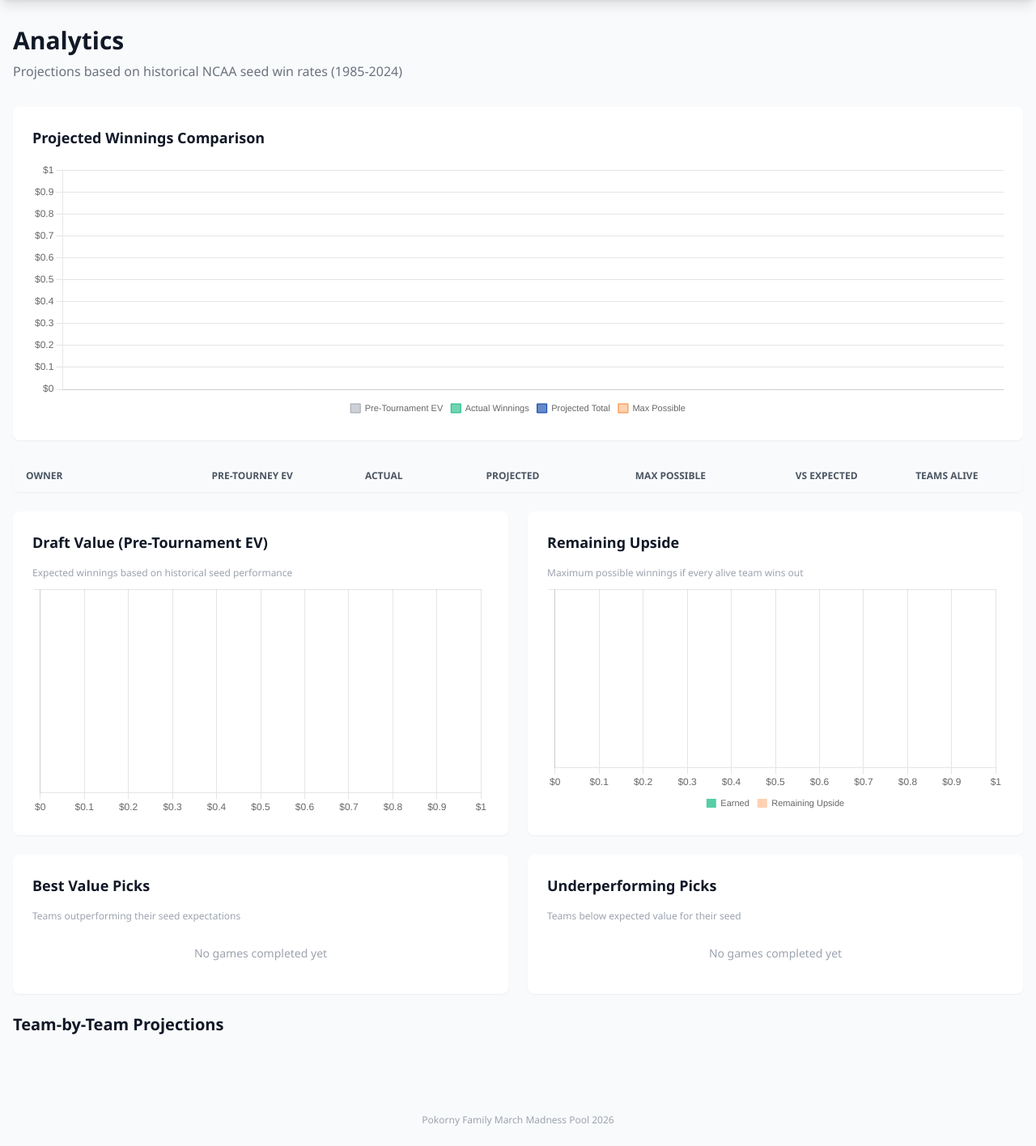
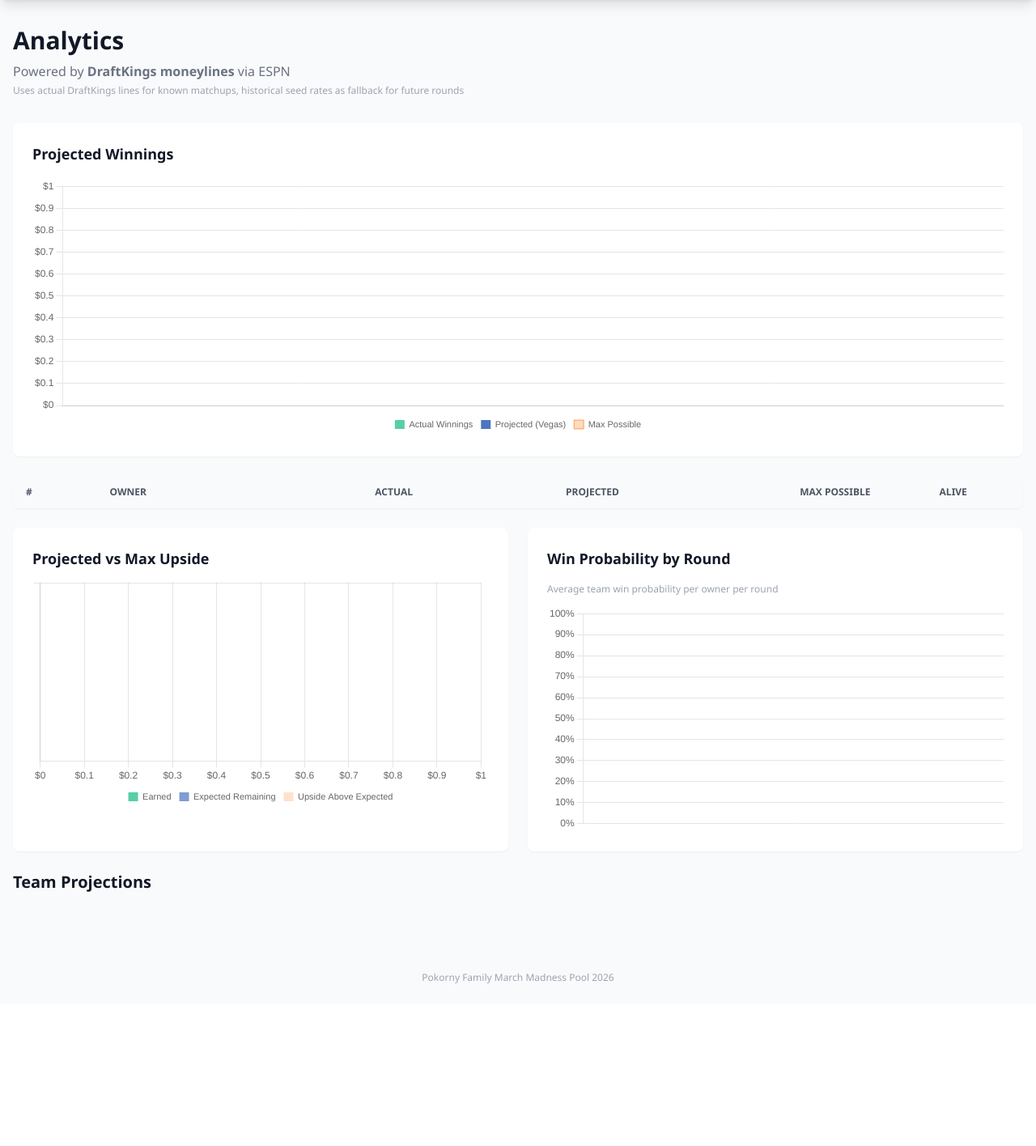
Before and after one commit to andrewrpokorny-source/march-madness-pool, a FastAPI app: page /analytics in a window 1280 px wide. Shown: the part 64-1480 px from the top of the page at 81% size. After the commit the page ends 1279 px from the top, so only its background shows below. Run offline with FastAPI, Linux system fonts and the light colour scheme; lists and menus that the app fills with data are empty; some libraries are stand-ins or nearby versions.

Commit message:
Upgrade analytics to use DraftKings Vegas odds from ESPN
- ESPN sync now captures moneyline odds and converts American odds
  to vig-removed implied win probabilities per game
- Analytics uses actual DraftKings lines for known matchups, falls
  back to historical seed rates only for future TBD rounds
- Per-team round-by-round win probabilities color-coded by source:
  yellow = Vegas, green = actual result, gray = seed fallback
- Current Vegas spread shown next to each team's upcoming game
- New "Win Probability by Round" line chart per owner
- Stacked upside chart: earned + expected remaining + upside

Co-Authored-By: Claude Opus 4.6 <noreply@anthropic.com>

```diff
--- a/app/templates/analytics.html
+++ b/app/templates/analytics.html
@@ -6,16 +6,22 @@
 <div class="mb-8">
     <h1 class="text-3xl font-bold text-gray-900 mb-2">Analytics</h1>
     <p class="text-gray-500">
-        Projections based on historical NCAA seed win rates (1985-2024)
+        Powered by <strong>DraftKings moneylines</strong> via ESPN
+        {% if data.games_with_odds > 0 %}
+        &mdash; {{ data.games_with_odds }}/{{ data.total_games }} games with Vegas odds
+        {% endif %}
         {% if data.games_played > 0 %}
-        &mdash; {{ data.games_played }} games completed, ${{ data.total_pot }} paid out
+        &middot; {{ data.games_played }} games completed &middot; ${{ data.total_pot }} paid out
         {% endif %}
+    </p>
+    <p class="text-xs text-gray-400 mt-1">
+        Uses actual DraftKings lines for known matchups, historical seed rates as fallback for future rounds
     </p>
 </div>
 
 <!-- Projected Winnings Chart -->
 <div class="bg-white rounded-lg shadow-sm p-6 mb-6">
-    <h2 class="text-lg font-bold text-gray-900 mb-4">Projected Winnings Comparison</h2>
+    <h2 class="text-lg font-bold text-gray-900 mb-4">Projected Winnings</h2>
     <div style="height: 320px;">
         <canvas id="projectedChart"></canvas>
     </div>
@@ -26,26 +32,22 @@
     <table class="w-full text-sm">
         <thead class="bg-gray-50 text-gray-600 uppercase text-xs">
             <tr>
+                <th class="px-4 py-3 text-left">#</th>
                 <th class="px-4 py-3 text-left">Owner</th>
-                <th class="px-4 py-3 text-right">Pre-Tourney EV</th>
                 <th class="px-4 py-3 text-right">Actual</th>
                 <th class="px-4 py-3 text-right">Projected</th>
                 <th class="px-4 py-3 text-right">Max Possible</th>
-                <th class="px-4 py-3 text-right">vs Expected</th>
-                <th class="px-4 py-3 text-center">Teams Alive</th>
+                <th class="px-4 py-3 text-center">Alive</th>
             </tr>
         </thead>
         <tbody class="divide-y divide-gray-100">
             {% for o in data.owners %}
             <tr>
+                <td class="px-4 py-3 text-gray-400 font-bold">{{ loop.index }}</td>
                 <td class="px-4 py-3 font-bold text-gray-900">{{ o.owner.name }}</td>
-                <td class="px-4 py-3 text-right text-gray-500">${{ "%.2f"|format(o.pre_tournament_ev) }}</td>
                 <td class="px-4 py-3 text-right font-semibold text-green-600">${{ "%.2f"|format(o.actual_winnings) }}</td>
                 <td class="px-4 py-3 text-right font-bold text-madness-blue">${{ "%.2f"|format(o.projected_winnings) }}</td>
                 <td class="px-4 py-3 text-right text-gray-500">${{ "%.2f"|format(o.max_possible) }}</td>
-                <td class="px-4 py-3 text-right font-semibold {{ 'text-green-600' if o.performance_vs_expected >= 0 else 'text-red-500' }}">
-                    {{ '+' if o.performance_vs_expected >= 0 }}${{ "%.2f"|format(o.performance_vs_expected) }}
-                </td>
                 <td class="px-4 py-3 text-center">{{ o.active_teams }} / {{ o.total_teams }}</td>
             </tr>
             {% endfor %}
@@ -53,95 +55,91 @@
     </table>
 </div>
 
-<!-- Two-column: Pre-Tournament Draft Value + Performance -->
+<!-- Charts row -->
 <div class="grid md:grid-cols-2 gap-6 mb-6">
-    <!-- Pre-Tournament Draft Value -->
     <div class="bg-white rounded-lg shadow-sm p-6">
-        <h2 class="text-lg font-bold text-gray-900 mb-4">Draft Value (Pre-Tournament EV)</h2>
-        <p class="text-xs text-gray-400 mb-3">Expected winnings based on historical seed performance</p>
-        <div style="height: 280px;">
-            <canvas id="draftValueChart"></canvas>
-        </div>
-    </div>
-
-    <!-- Max Upside -->
-    <div class="bg-white rounded-lg shadow-sm p-6">
-        <h2 class="text-lg font-bold text-gray-900 mb-4">Remaining Upside</h2>
-        <p class="text-xs text-gray-400 mb-3">Maximum possible winnings if every alive team wins out</p>
+        <h2 class="text-lg font-bold text-gray-900 mb-4">Projected vs Max Upside</h2>
         <div style="height: 280px;">
             <canvas id="upsideChart"></canvas>
         </div>
     </div>
-</div>
-
-<!-- Over/Under Performers -->
-<div class="grid md:grid-cols-2 gap-6 mb-6">
     <div class="bg-white rounded-lg shadow-sm p-6">
-        <h2 class="text-lg font-bold text-gray-900 mb-4">Best Value Picks</h2>
-        <p class="text-xs text-gray-400 mb-3">Teams outperforming their seed expectations</p>
-        {% for t in data.overperformers %}
-        {% if t.performance > 0 %}
-        <div class="flex items-center justify-between py-2 border-b border-gray-50">
-            <div>
-                <span class="font-semibold text-gray-900">({{ t.team.seed }}) {{ t.team.name }}</span>
-                <span class="text-xs text-gray-400 ml-1">{{ t.owner_name }}</span>
-            </div>
-            <span class="text-green-600 font-bold text-sm">+${{ "%.2f"|format(t.performance) }}</span>
+        <h2 class="text-lg font-bold text-gray-900 mb-4">Win Probability by Round</h2>
+        <p class="text-xs text-gray-400 mb-3">Average team win probability per owner per round</p>
+        <div style="height: 280px;">
+            <canvas id="roundChart"></canvas>
         </div>
-        {% endif %}
-        {% endfor %}
-        {% if data.games_played == 0 %}
-        <p class="text-gray-400 text-sm py-4 text-center">No games completed yet</p>
-        {% endif %}
-    </div>
-
-    <div class="bg-white rounded-lg shadow-sm p-6">
-        <h2 class="text-lg font-bold text-gray-900 mb-4">Underperforming Picks</h2>
-        <p class="text-xs text-gray-400 mb-3">Teams below expected value for their seed</p>
-        {% for t in data.underperformers %}
-        {% if t.performance < 0 %}
-        <div class="flex items-center justify-between py-2 border-b border-gray-50">
-            <div>
-                <span class="font-semibold text-gray-900">({{ t.team.seed }}) {{ t.team.name }}</span>
-                <span class="text-xs text-gray-400 ml-1">{{ t.owner_name }}</span>
-            </div>
-            <span class="text-red-500 font-bold text-sm">${{ "%.2f"|format(t.performance) }}</span>
-        </div>
-        {% endif %}
-        {% endfor %}
-        {% if data.games_played == 0 %}
-        <p class="text-gray-400 text-sm py-4 text-center">No games completed yet</p>
-        {% endif %}
     </div>
 </div>
 
-<!-- Per-Owner Team Breakdown -->
+<!-- Per-Owner Team Breakdown with Vegas Lines -->
 <div class="mb-6">
-    <h2 class="text-xl font-bold text-gray-900 mb-4">Team-by-Team Projections</h2>
+    <h2 class="text-xl font-bold text-gray-900 mb-4">Team Projections</h2>
     <div class="grid md:grid-cols-2 gap-4">
         {% for o in data.owners %}
         <div class="bg-white rounded-lg shadow-sm p-4">
-            <h3 class="font-bold text-gray-900 mb-2">{{ o.owner.name }}
-                <span class="text-sm font-normal text-gray-400">— Projected ${{ "%.2f"|format(o.projected_winnings) }}</span>
-            </h3>
+            <div class="flex justify-between items-baseline mb-3">
+                <h3 class="font-bold text-gray-900">{{ o.owner.name }}</h3>
+                <div class="text-sm">
+                    <span class="text-green-600 font-semibold">${{ "%.2f"|format(o.actual_winnings) }} earned</span>
+                    <span class="text-gray-300 mx-1">/</span>
+                    <span class="text-madness-blue font-bold">${{ "%.2f"|format(o.projected_winnings) }} proj</span>
+                </div>
+            </div>
             <div class="space-y-1">
                 {% for t in o.teams %}
-                <div class="flex items-center justify-between text-xs py-1 {{ 'opacity-40' if t.team.eliminated }}">
-                    <div class="flex items-center gap-2">
-                        {% if t.team.eliminated %}
-                        <span class="w-2 h-2 rounded-full bg-red-400"></span>
-                        {% else %}
-                        <span class="w-2 h-2 rounded-full bg-green-400"></span>
+                <div class="py-1.5 {{ 'opacity-40' if t.team.eliminated }} border-b border-gray-50">
+                    <div class="flex items-center justify-between text-xs">
+                        <div class="flex items-center gap-2">
+                            {% if t.team.eliminated %}
+                            <span class="w-2 h-2 rounded-full bg-red-400 flex-shrink-0"></span>
+                            {% else %}
+                            <span class="w-2 h-2 rounded-full bg-green-400 flex-shrink-0"></span>
+                            {% endif %}
+                            <span class="font-medium">({{ t.team.seed }}) {{ t.team.name }}</span>
+                            {% if t.vegas_line is not none %}
+                            <span class="text-xs px-1.5 py-0.5 rounded bg-yellow-50 text-yellow-700 font-mono font-semibold">
+                                {{ '%+.1f'|format(t.vegas_line) }}
+                            </span>
+                            {% endif %}
+                        </div>
+                        <div class="flex gap-3 text-right">
+                            <span class="text-green-600 font-semibold">${{ "%.2f"|format(t.actual) }}</span>
+                            <span class="text-madness-blue font-bold">${{ "%.2f"|format(t.projected) }}</span>
+                        </div>
+                    </div>
+                    {% if not t.team.eliminated and t.round_details %}
+                    <div class="flex gap-1 mt-1 ml-4">
+                        {% for rd in t.round_details %}
+                        {% if rd.win_prob > 0 %}
+                        <div class="text-center" style="min-width: 36px;">
+                            <div class="text-xs font-mono
+                                {% if rd.source == 'vegas' %}text-yellow-700 font-bold
+                                {% elif rd.source == 'result' %}text-green-700 font-bold
+                                {% else %}text-gray-400{% endif %}">
+                                {{ '%d'|format((rd.win_prob * 100)|round) }}%
+                            </div>
+                            <div class="text-gray-300" style="font-size: 0.5rem;">
+                                {% if rd.round == 'Round of 64' %}R64
+                                {% elif rd.round == 'Round of 32' %}R32
+                                {% elif rd.round == 'Sweet 16' %}S16
+                                {% elif rd.round == 'Elite 8' %}E8
+                                {% elif rd.round == 'Final Four' %}F4
+                                {% elif rd.round == 'Championship' %}CH
+                                {% endif %}
+                            </div>
+                        </div>
                         {% endif %}
-                        <span class="font-medium">({{ t.team.seed }}) {{ t.team.name }}</span>
+                        {% endfor %}
                     </div>
-                    <div class="flex gap-3 text-right">
-                        <span class="text-gray-400" title="Pre-tournament expected value">EV ${{ "%.2f"|format(t.pre_ev) }}</span>
-                        <span class="text-green-600 font-semibold" title="Actual winnings">${{ "%.2f"|format(t.actual) }}</span>
-                        <span class="text-madness-blue font-bold" title="Projected total">${{ "%.2f"|format(t.projected) }}</span>
-                    </div>
+                    {% endif %}
                 </div>
                 {% endfor %}
+            </div>
+            <div class="text-xs text-gray-300 mt-2 flex gap-3">
+                <span><span class="text-yellow-600">Yellow %</span> = Vegas</span>
+                <span><span class="text-green-600">Green %</span> = Result</span>
+                <span><span class="text-gray-400">Gray %</span> = Seed avg</span>
             </div>
         </div>
         {% endfor %}
@@ -149,55 +147,40 @@
 </div>
 
 <script>
-const OWNER_COLORS = {
-    {% for o in data.owners %}
-    "{{ o.owner.name }}": [
-        'rgba({{ [239,59,68,249,139,236,6,132][loop.index0 % 8] }}, {{ [68,130,185,158,92,73,182,204][loop.index0 % 8] }}, {{ [68,246,177,11,246,153,212,22][loop.index0 % 8] }}, 0.8)',
-        'rgba({{ [239,59,68,249,139,236,6,132][loop.index0 % 8] }}, {{ [68,130,185,158,92,73,182,204][loop.index0 % 8] }}, {{ [68,246,177,11,246,153,212,22][loop.index0 % 8] }}, 0.2)',
-    ],
-    {% endfor %}
-};
-
 const owners = [{% for o in data.owners %}"{{ o.owner.name }}"{% if not loop.last %},{% endif %}{% endfor %}];
-const preEV = [{% for o in data.owners %}{{ o.pre_tournament_ev }}{% if not loop.last %},{% endif %}{% endfor %}];
 const actual = [{% for o in data.owners %}{{ o.actual_winnings }}{% if not loop.last %},{% endif %}{% endfor %}];
 const projected = [{% for o in data.owners %}{{ o.projected_winnings }}{% if not loop.last %},{% endif %}{% endfor %}];
 const maxPossible = [{% for o in data.owners %}{{ o.max_possible }}{% if not loop.last %},{% endif %}{% endfor %}];
 
-// Projected Winnings Comparison (grouped bar)
+const COLORS = ['#ef4444','#3b82f6','#10b981','#f59e0b','#8b5cf6','#ec4899','#06b6d4','#84cc16'];
+
+// Main projected chart
 new Chart(document.getElementById('projectedChart'), {
     type: 'bar',
     data: {
         labels: owners,
         datasets: [
             {
-                label: 'Pre-Tournament EV',
-                data: preEV,
-                backgroundColor: 'rgba(156, 163, 175, 0.5)',
-                borderColor: 'rgba(156, 163, 175, 1)',
-                borderWidth: 1,
+                label: 'Actual Winnings',
+                data: actual,
+                backgroundColor: 'rgba(16, 185, 129, 0.7)',
+                borderWidth: 0,
+                borderRadius: 3,
             },
             {
-                label: 'Actual Winnings',
-                data: actual,
-                backgroundColor: 'rgba(16, 185, 129, 0.6)',
-                borderColor: 'rgba(16, 185, 129, 1)',
-                borderWidth: 1,
-            },
-            {
-                label: 'Projected Total',
+                label: 'Projected (Vegas)',
                 data: projected,
-                backgroundColor: 'rgba(0, 61, 165, 0.6)',
-                borderColor: 'rgba(0, 61, 165, 1)',
-                borderWidth: 1,
+                backgroundColor: 'rgba(0, 61, 165, 0.7)',
+                borderWidth: 0,
+                borderRadius: 3,
             },
             {
                 label: 'Max Possible',
                 data: maxPossible,
-                backgroundColor: 'rgba(255, 107, 0, 0.3)',
-                borderColor: 'rgba(255, 107, 0, 0.8)',
+                backgroundColor: 'rgba(255, 107, 0, 0.25)',
+                borderColor: 'rgba(255, 107, 0, 0.6)',
                 borderWidth: 1,
-                borderDash: [5, 5],
+                borderRadius: 3,
             },
         ],
     },
@@ -206,61 +189,23 @@ new Chart(document.getElementById('projectedChart'), {
         maintainAspectRatio: false,
         plugins: {
             legend: { position: 'bottom', labels: { boxWidth: 12, font: { size: 11 } } },
-            tooltip: {
-                callbacks: {
-                    label: ctx => `${ctx.dataset.label}: $${ctx.parsed.y.toFixed(2)}`
-                }
-            }
+            tooltip: { callbacks: { label: ctx => `${ctx.dataset.label}: $${ctx.parsed.y.toFixed(2)}` } },
         },
-        scales: {
-            y: { beginAtZero: true, ticks: { callback: v => '$' + v } },
-        },
+        scales: { y: { beginAtZero: true, ticks: { callback: v => '$' + v } } },
     },
 });
 
-// Draft Value Chart (horizontal bar, sorted)
-const draftSorted = owners.map((n, i) => ({ name: n, ev: preEV[i] })).sort((a, b) => b.ev - a.ev);
-new Chart(document.getElementById('draftValueChart'), {
-    type: 'bar',
-    data: {
-        labels: draftSorted.map(d => d.name),
-        datasets: [{
-            data: draftSorted.map(d => d.ev),
-            backgroundColor: draftSorted.map(d => OWNER_COLORS[d.name]?.[0] || 'rgba(100,100,100,0.5)'),
-            borderWidth: 0,
-            borderRadius: 4,
-        }],
-    },
-    options: {
-        indexAxis: 'y',
-        responsive: true,
-        maintainAspectRatio: false,
-        plugins: { legend: { display: false }, tooltip: { callbacks: { label: ctx => '$' + ctx.parsed.x.toFixed(2) } } },
-        scales: { x: { beginAtZero: true, ticks: { callback: v => '$' + v } } },
-    },
-});
-
-// Upside Chart (stacked: actual + remaining max)
-const remainingMax = maxPossible.map((m, i) => m - actual[i]);
+// Upside chart
+const remainingProj = projected.map((p, i) => Math.max(0, p - actual[i]));
+const remainingMax = maxPossible.map((m, i) => Math.max(0, m - projected[i]));
 new Chart(document.getElementById('upsideChart'), {
     type: 'bar',
     data: {
         labels: owners,
         datasets: [
-            {
-                label: 'Earned',
-                data: actual,
-                backgroundColor: 'rgba(16, 185, 129, 0.7)',
-                borderWidth: 0,
-                borderRadius: 2,
-            },
-            {
-                label: 'Remaining Upside',
-                data: remainingMax,
-                backgroundColor: 'rgba(255, 107, 0, 0.3)',
-                borderWidth: 0,
-                borderRadius: 2,
-            },
+            { label: 'Earned', data: actual, backgroundColor: 'rgba(16, 185, 129, 0.7)', borderWidth: 0, borderRadius: 2 },
+            { label: 'Expected Remaining', data: remainingProj, backgroundColor: 'rgba(0, 61, 165, 0.5)', borderWidth: 0, borderRadius: 2 },
+            { label: 'Upside Above Expected', data: remainingMax, backgroundColor: 'rgba(255, 107, 0, 0.2)', borderWidth: 0, borderRadius: 2 },
         ],
     },
     options: {
@@ -274,5 +219,51 @@ new Chart(document.getElementById('upsideChart'), {
         scales: { x: { stacked: true, beginAtZero: true, ticks: { callback: v => '$' + v } }, y: { stacked: true } },
     },
 });
+
+// Round-by-round win probability chart
+const roundLabels = ['R64', 'R32', 'S16', 'E8', 'F4', 'CH'];
+const roundDatasets = [];
+{% for o in data.owners %}
+{
+    // Average win probability across this owner's alive teams per round
+    const teamRounds = [
+        {% for t in o.teams %}
+        {% if not t.team.eliminated %}
+        [{% for rd in t.round_details %}{{ rd.win_prob }}{% if not loop.last %},{% endif %}{% endfor %}],
+        {% endif %}
+        {% endfor %}
+    ];
+    const avgProbs = roundLabels.map((_, ri) => {
+        if (teamRounds.length === 0) return 0;
+        const sum = teamRounds.reduce((s, tr) => s + (tr[ri] || 0), 0);
+        return sum / teamRounds.length;
+    });
+    roundDatasets.push({
+        label: "{{ o.owner.name }}",
+        data: avgProbs.map(p => (p * 100).toFixed(1)),
+        borderColor: COLORS[{{ loop.index0 }} % 8],
+        backgroundColor: COLORS[{{ loop.index0 }} % 8] + '22',
+        borderWidth: 2,
+        pointRadius: 3,
+        tension: 0.3,
+        fill: false,
+    });
+}
+{% endfor %}
+new Chart(document.getElementById('roundChart'), {
+    type: 'line',
+    data: { labels: roundLabels, datasets: roundDatasets },
+    options: {
+        responsive: true,
+        maintainAspectRatio: false,
+        plugins: {
+            legend: { position: 'bottom', labels: { boxWidth: 12, font: { size: 10 } } },
+            tooltip: { callbacks: { label: ctx => `${ctx.dataset.label}: ${ctx.parsed.y}%` } },
+        },
+        scales: {
+            y: { beginAtZero: true, max: 100, ticks: { callback: v => v + '%' } },
+        },
+    },
+});
 </script>
 {% endblock %}
```
Also changed, not shown: app/models.py (+6 -1 lines), app/services/analytics.py (+217 -115 lines), app/services/espn.py (+66 -0 lines).
